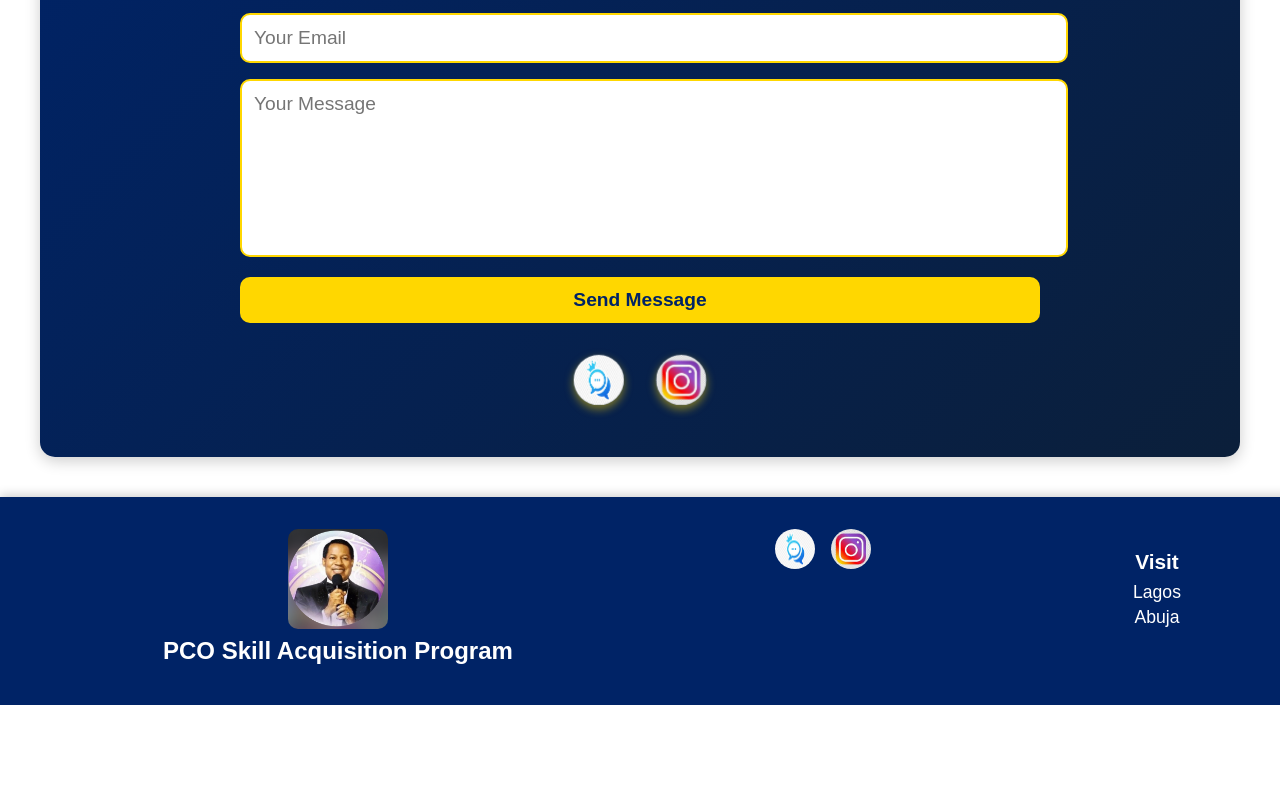
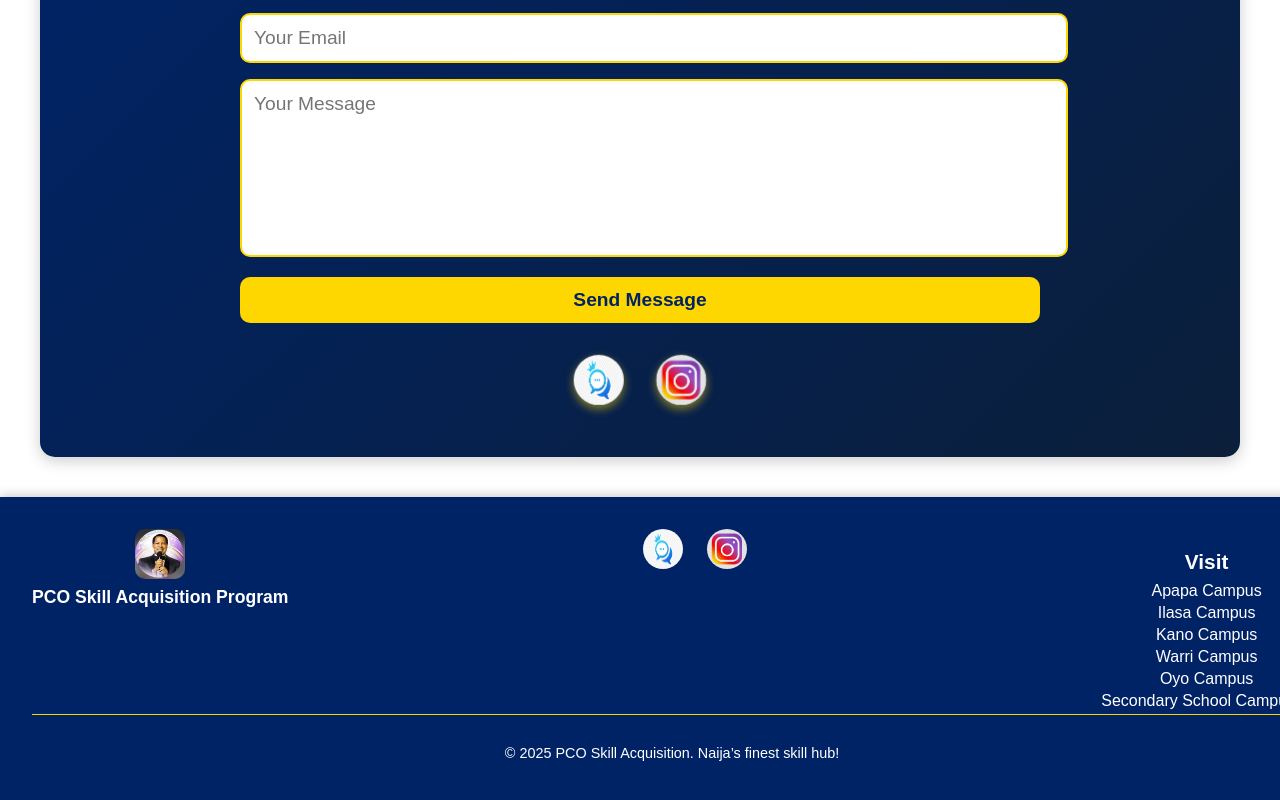
Before and after one commit to pco-skill-acquisition/pcoskillacquisition, a Next.js app: page /contact-us in a window 1280 px wide. Shown: the part 555-1355 px from the top of the page. Before the commit the page ends 1260 px from the top, so only its background shows below. Built offline with nearby package versions, Linux system fonts and the light colour scheme.

Commit message:
Refine footer with smaller logo, adjusted text, stacked social icons, campus links, and copyright

```diff
--- a/app/components/Footer.module.css
+++ b/app/components/Footer.module.css
@@ -24,13 +24,15 @@
 .programText {
   font-family: "Gilroy", sans-serif;
   font-weight: bold;
-  font-size: 1.2rem;
+  font-size: 0.9rem;
   margin: 0.5rem 0;
   text-align: center;
 }
 
 .socialSection {
   display: flex;
+  flex-direction: column;
+  align-items: center;
   gap: 1rem;
   margin-bottom: 1rem;
 }
@@ -46,6 +48,7 @@
 
 .visitSection {
   text-align: center;
+  margin-bottom: 1rem;
 }
 
 .visitTitle {
@@ -63,13 +66,33 @@
 
 .campusList li {
   font-family: "Gilroy", sans-serif;
-  font-size: 1rem;
+  font-size: 0.9rem;
   margin: 0.25rem 0;
+}
+
+.campusList a {
+  color: #ffffff;
+  text-decoration: none;
+  transition: color 0.3s ease;
+}
+
+.campusList a:hover {
+  color: #ffd700;
+}
+
+.copyrightSection {
+  width: 100%;
+  text-align: center;
+  font-family: "Gilroy", sans-serif;
+  font-size: 0.8rem;
+  padding-top: 1rem;
+  border-top: 1px solid #ffd700;
 }
 
 @media (min-width: 640px) {
   .footerContainer {
     padding: 2rem 2rem;
+    justify-content: space-between;
   }
 
   .logoSection,
@@ -79,7 +102,12 @@
   }
 
   .programText {
-    font-size: 1.5rem;
+    font-size: 1.1rem;
+  }
+
+  .socialSection {
+    flex-direction: row;
+    gap: 1.5rem;
   }
 
   .visitTitle {
@@ -87,6 +115,10 @@
   }
 
   .campusList li {
-    font-size: 1.1rem;
+    font-size: 1rem;
+  }
+
+  .copyrightSection {
+    font-size: 0.9rem;
   }
 }
--- a/app/components/Footer.tsx
+++ b/app/components/Footer.tsx
@@ -1,11 +1,12 @@
 import Image from 'next/image';
 import styles from './Footer.module.css';
+import Link from 'next/link';
 
 export default function Footer() {
   return (
     <footer className={styles.footerContainer}>
       <div className={styles.logoSection}>
-        <Image src="/logo.png" alt="PCO Skill Acquisition Logo" width={100} height={100} className={styles.logo} />
+        <Image src="/logo.png" alt="PCO Skill Acquisition Logo" width={50} height={50} className={styles.logo} />
         <p className={styles.programText}>PCO Skill Acquisition Program</p>
       </div>
       <div className={styles.socialSection}>
@@ -19,9 +20,16 @@ export default function Footer() {
       <div className={styles.visitSection}>
         <h3 className={styles.visitTitle}>Visit</h3>
         <ul className={styles.campusList}>
-          <li>Lagos</li>
-          <li>Abuja</li>
+          <li><Link href="/campus/apapa">Apapa Campus</Link></li>
+          <li><Link href="/campus/ilasa">Ilasa Campus</Link></li>
+          <li><Link href="/campus/kano">Kano Campus</Link></li>
+          <li><Link href="/campus/warri">Warri Campus</Link></li>
+          <li><Link href="/campus/oyo">Oyo Campus</Link></li>
+          <li><Link href="/campus/secondary-school">Secondary School Campuses</Link></li>
         </ul>
+      </div>
+      <div className={styles.copyrightSection}>
+        <p>© 2025 PCO Skill Acquisition. Naija’s finest skill hub!</p>
       </div>
     </footer>
   );
```
